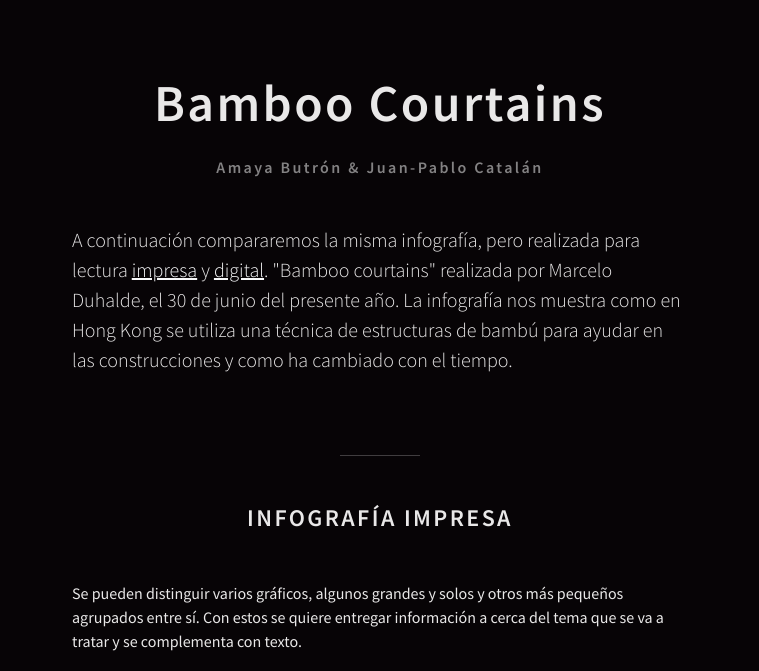
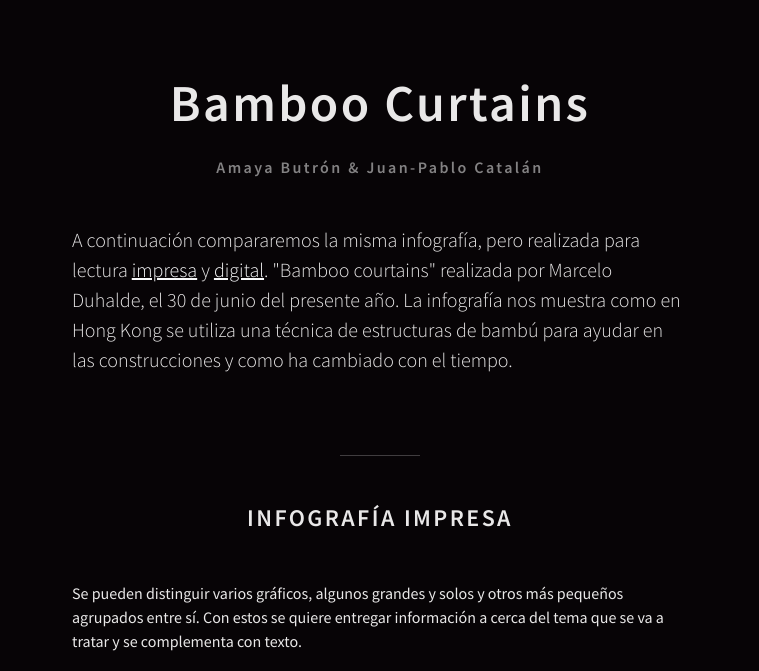
Before and after one commit to juanpablocatalan/butron-catalan.clase04, a plain HTML site: page index.html in a window 1280 px wide. Shown: the top 671 px of the page, without its empty margins (260-1019 px from the left). Drawn offline with nearby package versions, Linux system fonts and the light colour scheme.

Commit message:
Update index.html

```diff
--- a/index.html
+++ b/index.html
@@ -32,14 +32,14 @@
                 margin: 2.5rem auto;
             }
         </style>
-        <title>Bamboo Courtains</title>
+        <title>Bamboo Curtains</title>
     </head>
     <body>
         <header class="container">
             <div class="row py-4">
                 <div class="col-sm-11 col-md-10 col-lg-9 col-xl-8 col-xxl-7 mx-auto">
 
-                    <h1 class="mb-4 mt-5 text-center">Bamboo Courtains</h1>
+                    <h1 class="mb-4 mt-5 text-center">Bamboo Curtains</h1>
 
                     <h2 class="mb-5 text-center fs-6 text-white-50">Amaya Butrón & Juan-Pablo Catalán</h2>
 
```
